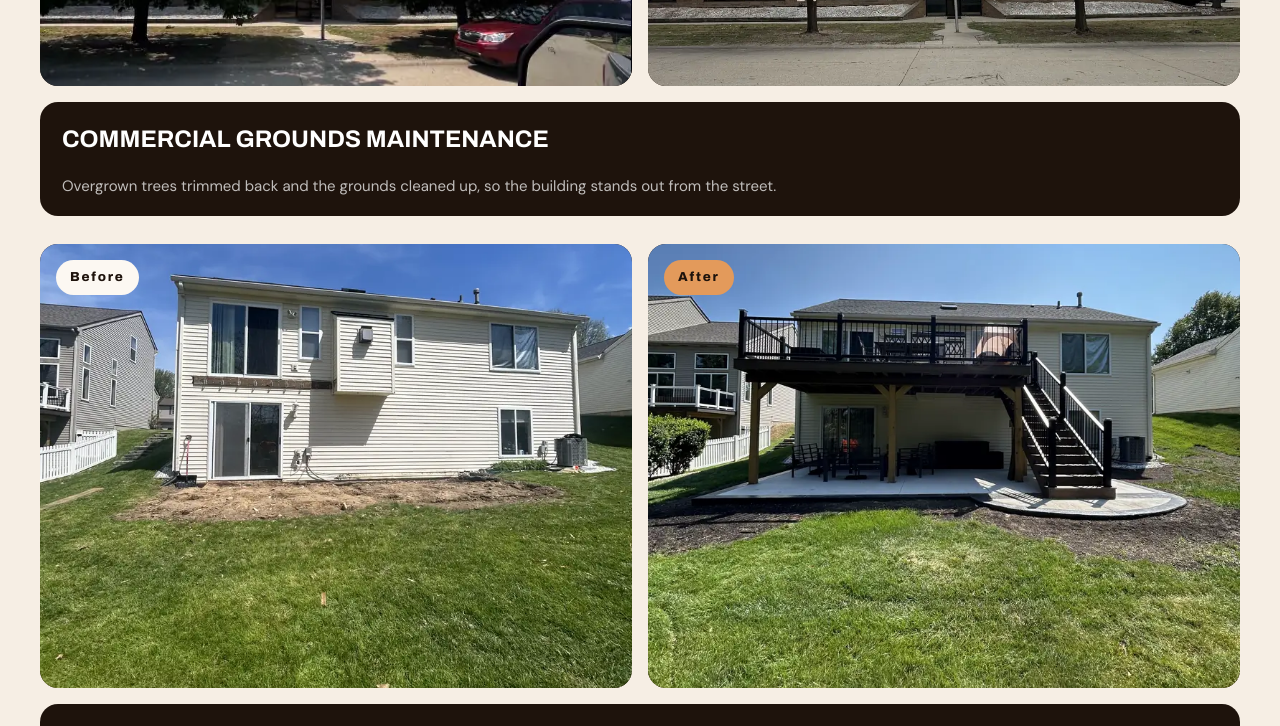
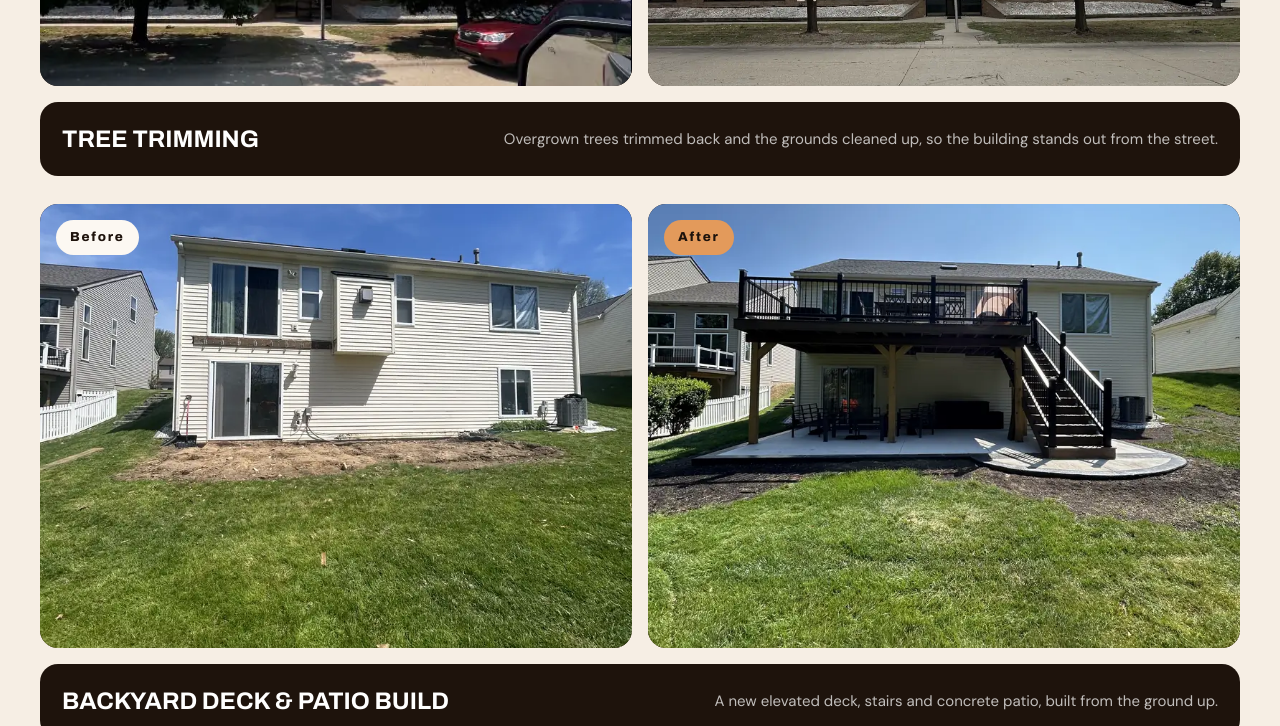
Before and after one commit to 313imverymellodet/GrassCompany1, a plain HTML site: page index.html in a window 1280 px wide. Shown: the part 3820-4546 px from the top of the page. Drawn offline with Linux system fonts and the light colour scheme.

Commit message:
Caption the commercial before/after as tree trimming (#11)
Claude-Session: https://claude.ai/code/session_012qDNkhyu79CP1eWREacpBh

Co-authored-by: Claude <noreply@anthropic.com>

```diff
--- a/index.html
+++ b/index.html
@@ -704,15 +704,15 @@
 
         <div class="ba ba-build ba-commercial reveal">
           <figure class="shot">
-            <img src="images/commercial-grounds-before.webp" width="586" height="774" loading="lazy" alt="Commercial building before service, with overgrown trees hanging low and hiding the front of the building">
+            <img src="images/commercial-grounds-before.webp" width="586" height="774" loading="lazy" alt="Commercial building before tree trimming, with overgrown trees hanging low and hiding the front of the building">
             <span class="tag-label">Before</span>
           </figure>
           <figure class="shot">
-            <img src="images/commercial-grounds-after.webp" width="1100" height="974" loading="lazy" alt="The same commercial building after service, with trees trimmed back, clean stone beds and the entrance clearly visible">
+            <img src="images/commercial-grounds-after.webp" width="1100" height="974" loading="lazy" alt="The same commercial building after tree trimming, with trees trimmed back, clean stone beds and the entrance clearly visible">
             <span class="tag-label after">After</span>
           </figure>
           <div class="ba-caption">
-            <strong>Commercial grounds maintenance</strong>
+            <strong>Tree trimming</strong>
             <span>Overgrown trees trimmed back and the grounds cleaned up, so the building stands out from the street.</span>
           </div>
         </div>
```
